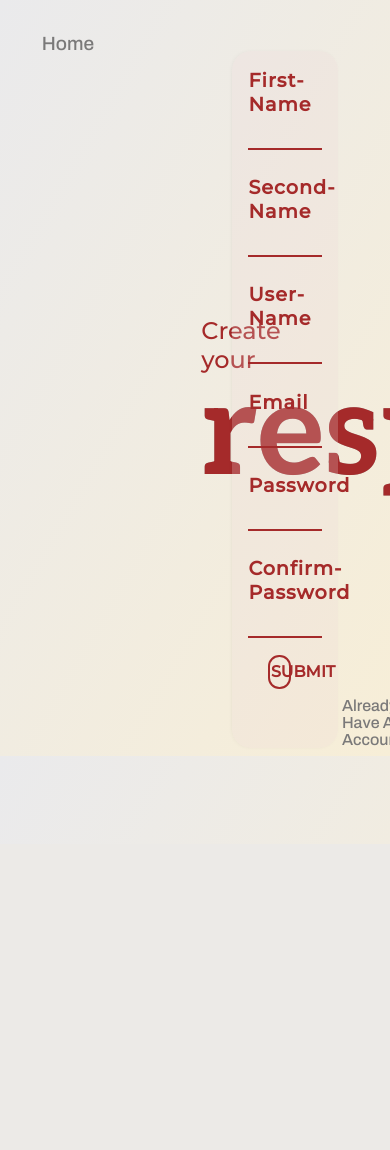
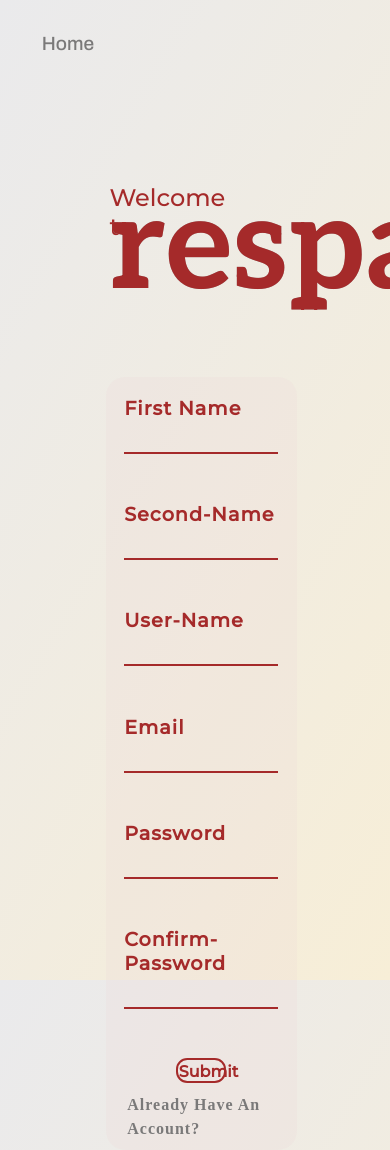
Before and after one commit to KURUVIBRO/respare_deploy, a Django app: page /register/ in a window 390 px wide; the page is wider, and only the part inside the window is pictured. Before the commit the page ends 756 px from the top of that part, so only its background shows below. Run offline with Django 4.2, Linux system fonts and the light colour scheme.

Commit message:
register responsive

```diff
--- a/backend/templates/register.html
+++ b/backend/templates/register.html
@@ -1,11 +1,10 @@
 {% load static %}
 <!DOCTYPE html>
 <html>
+
 <head>
-    <title>Create A New User</title>
-
-
-    <link rel="stylesheet" type="text/css" href="{% static 'signup.css' %}" />
+  <title>Sign Up</title>
+  <link rel="stylesheet" type="text/css" href="{% static 'signin.css' %}" />
   <link rel="stylesheet" href="https://cdnjs.cloudflare.com/ajax/libs/font-awesome/4.7.0/css/font-awesome.min.css">
   <link rel="preconnect" href="https://fonts.googleapis.com">
   <link rel="preconnect" href="https://fonts.gstatic.com" crossorigin>
@@ -25,22 +24,23 @@
 </head>
 
 <body>
+
   <a href="/">Home</a>
+
   <div class="head">
-      <label>Create your</label>
+    <label>Welcome to,</label>
     <h1>respare.</h1></div>
 
-    <!--<div class="background">-->
 
       <form action="" method="post">
       {% csrf_token %}
        <div class="form-group">
-          <label class="form-control-label">First-Name</label>
-          <input type="text" id="fname" name="fname" class="form-control" />
+          <label class="form-control-label">First Name</label>
+           <input type="text" id="fname" name="fname" class="form-control">
       </div>
       <div class="form-group">
         <label class="form-control-label">Second-Name</label>
-          <input type="text" id="lname" name="lname" class="form-control" i />
+         <input type="text" id="lname" name="lname" class="form-control">
     </div>
     <div class="form-group">
       <label class="form-control-label">User-Name</label>
@@ -61,12 +61,10 @@
       <input type="password" id="pass2" name="pass2" class="form-control" />
     </div>
         <div class="login-btm login-button">
-          <button type="submit" class="btn btn-outline-primary">SUBMIT</button>
+          <button type="submit" class="btn btn-outline-primary">Submit</button>
         </div>
-        <a href="/signin">Already Have An Account?</a>
+        <div class="register form-control-label"><a href="/signin">Already Have An Account?</a></div>
     </form>
-    </div>
+</body>
 
-
-  </body>
 </html>
```
Lines whose indentation alone changed are shown as unchanged.
